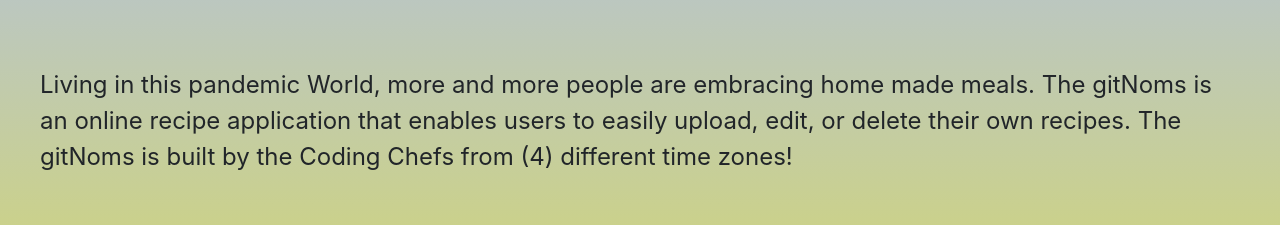
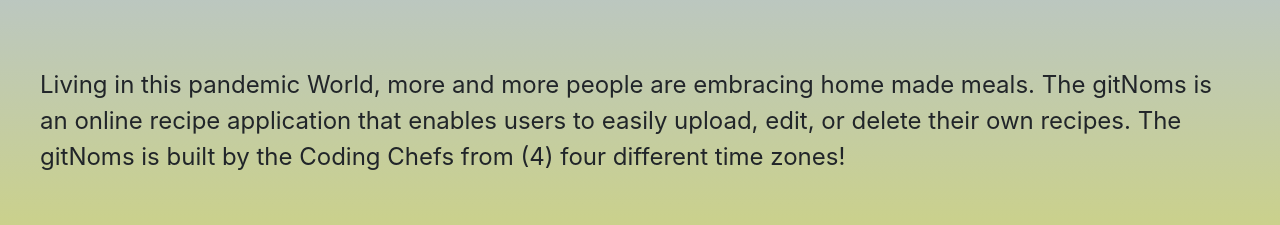
Before and after one commit to TheCodingChefs/gitNoms, a React (Create React App) app: page /about in a window 1280 px wide. Shown: the part 189-414 px from the top of the page. Built offline with nearby package versions, Linux system fonts and the light colour scheme.

Commit message:
about home

```diff
--- a/src/components/about/About.js
+++ b/src/components/about/About.js
@@ -16,7 +16,7 @@ function About({darkMode}) {
             <div className='gitNoms'>
                 <h2>gitNoms</h2>
 
-                <p className="about-text">Living in this pandemic World, more and more people are embracing home made meals. The gitNoms is an online recipe application that enables users to easily upload, edit, or delete their own recipes. The gitNoms is built by the Coding Chefs from (4) different time zones!
+                <p className="about-text">Living in this pandemic World, more and more people are embracing home made meals. The gitNoms is an online recipe application that enables users to easily upload, edit, or delete their own recipes. The gitNoms is built by the Coding Chefs from (4) four different time zones!
 
                 </p>
             </div>
```
